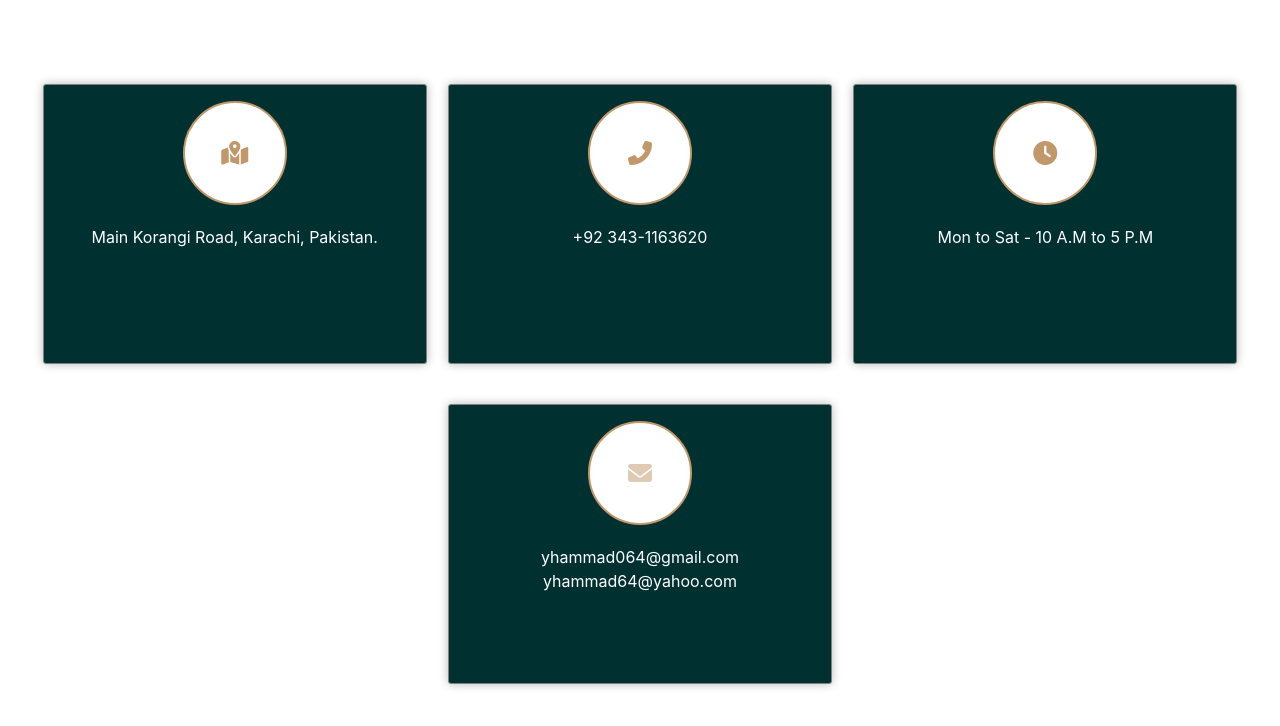
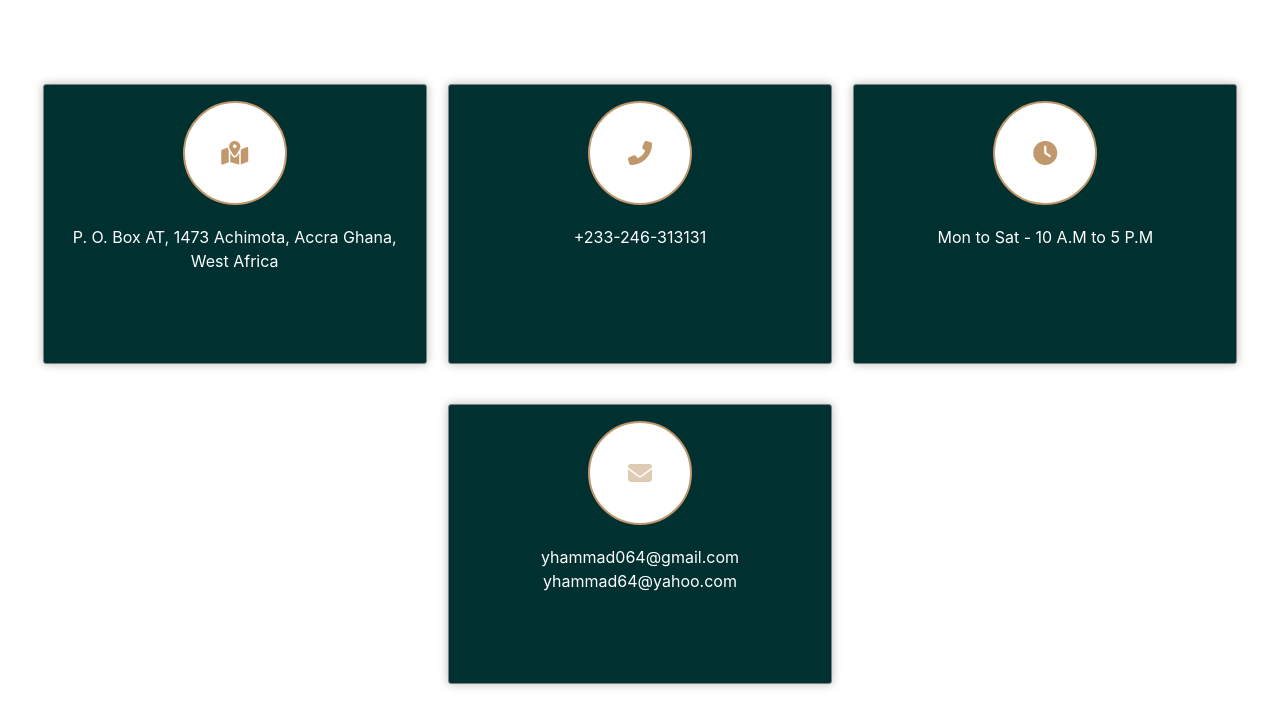
Before and after one commit to Hammad-Yousuf/Quil_Marketing, a website: page Contact.html in a window 1280 px wide. Shown: the part 108-834 px from the top of the page. Drawn offline with nearby package versions, Linux system fonts and the light colour scheme; files that its build step writes are made by us from their sources.

Commit message:
New Pages Created

```diff
--- a/Contact.html
+++ b/Contact.html
@@ -55,7 +55,9 @@
                 <i class="fas fa-map-marked-alt icon"></i>
             </div>
             <div class="card-text-container">
-                <p class="card-text">Main Korangi Road, Karachi, Pakistan.</p>
+                <p class="card-text">P. O. Box AT, 1473
+                    Achimota, Accra
+                    Ghana, West Africa</p>
             </div>
         </div>
         <div class="contact-card">
@@ -63,7 +65,7 @@
                 <i class="fas fa-phone-alt icon"></i>
             </div>
             <div class="card-text-container">
-                <p class="card-text">+92 343-1163620</p>
+                <p class="card-text">+233-246-313131</p>
             </div>
         </div>
         <div class="contact-card">
```
